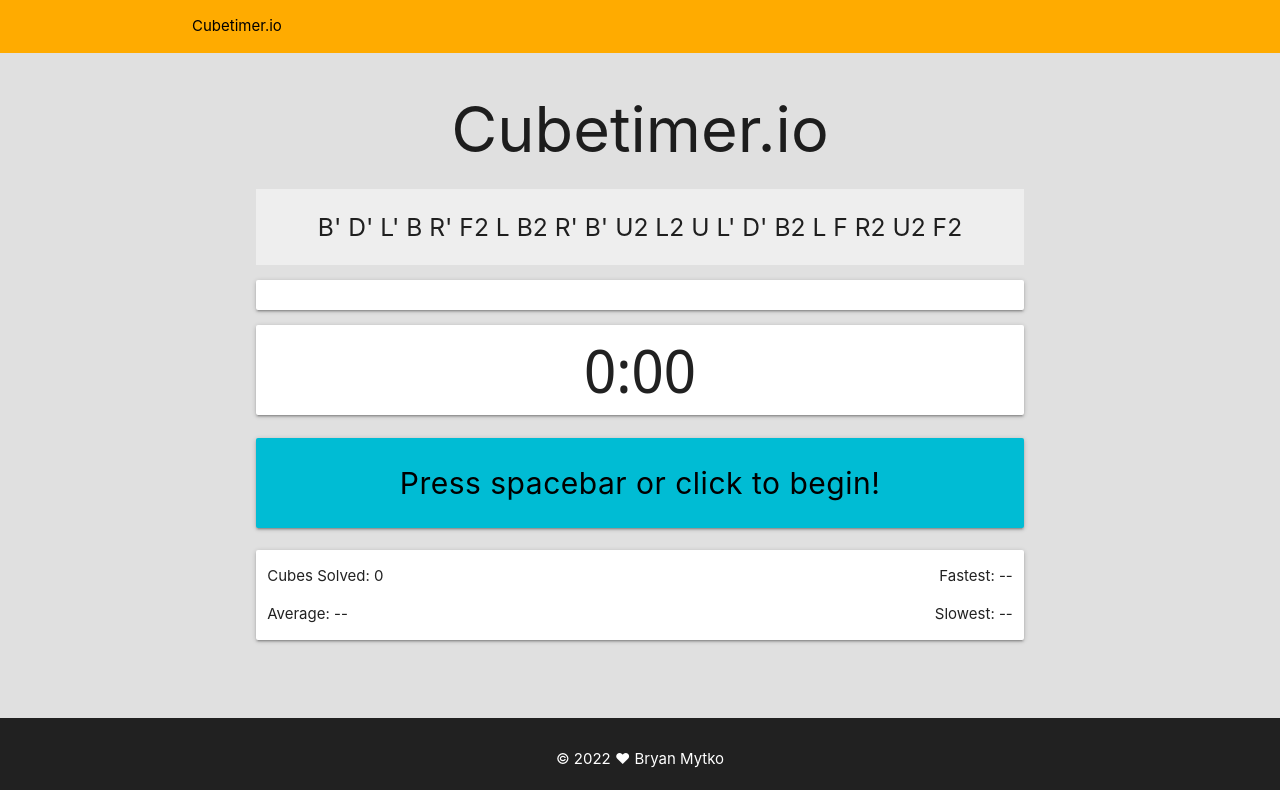
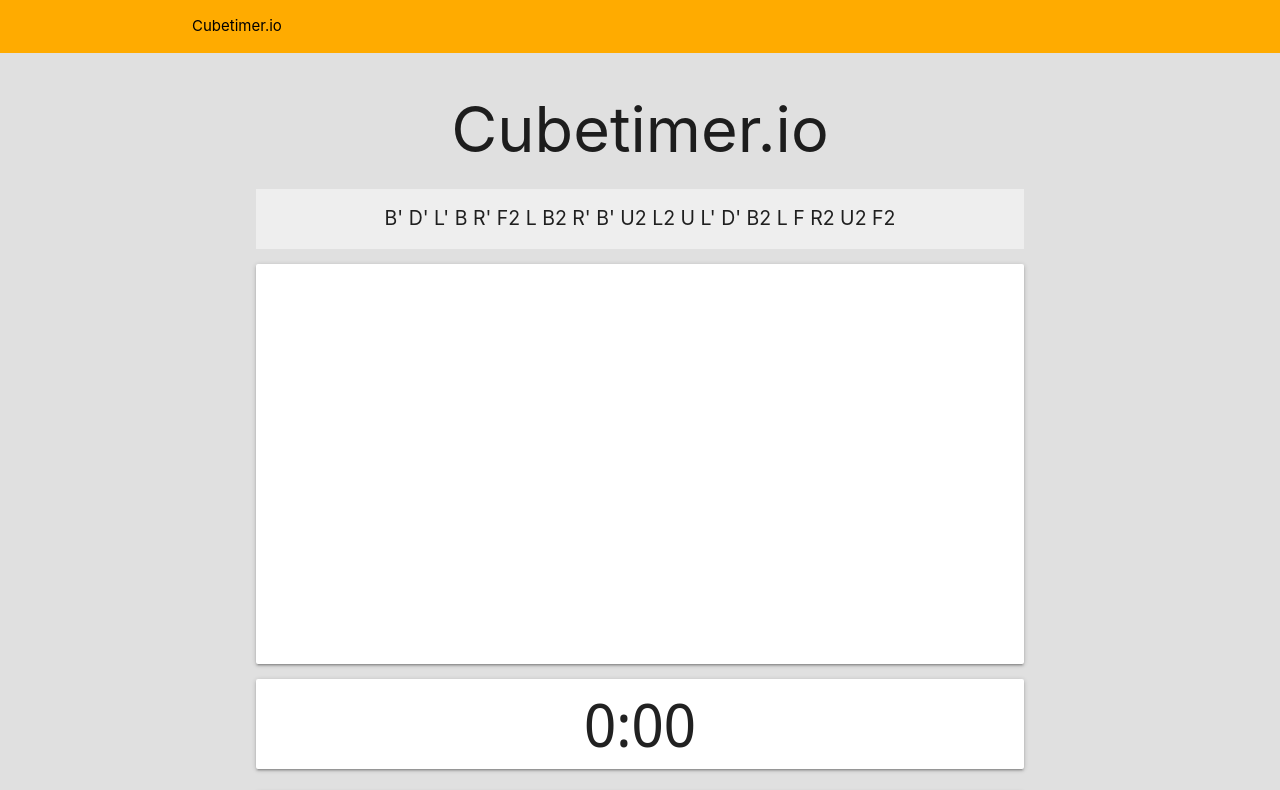
Before and after one commit to bryanmytko/cubetimer.io, a React (Create React App) app: page / in a window 1280 px wide. Shown: the top 790 px of the page. Built offline with nearby package versions, Linux system fonts and the light colour scheme.

Commit message:
Adjust timer styles

```diff
--- a/src/styles/timer.css
+++ b/src/styles/timer.css
@@ -24,14 +24,30 @@
   width: 60%;
 }
 
+.solve-times {
+  min-height: 50vh;
+}
+
 .solve-times ul {
   padding: 0 0.4em;
   text-align: left;
-  height: 2em;
 }
 
 .solve-times ul li {
-  display: inline-block;
   padding: 0.2em;
   text-align: left;
 }
+
+.solve-times ul li button {
+  cursor: pointer;
+  border: 0;
+  background: none;
+  color: #00bcd4;
+}
+
+.solve-times ul li button:hover {
+}
+
+.scramble {
+  font-size: 1.3em;
+}
```
